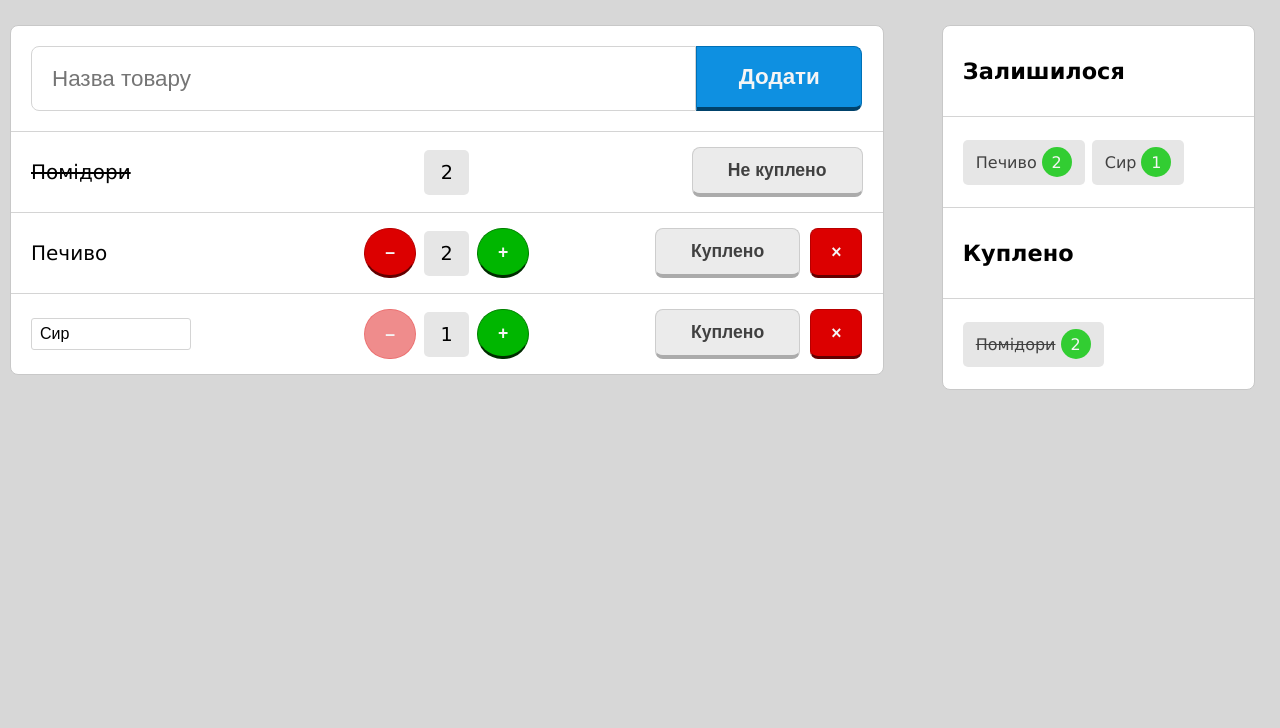
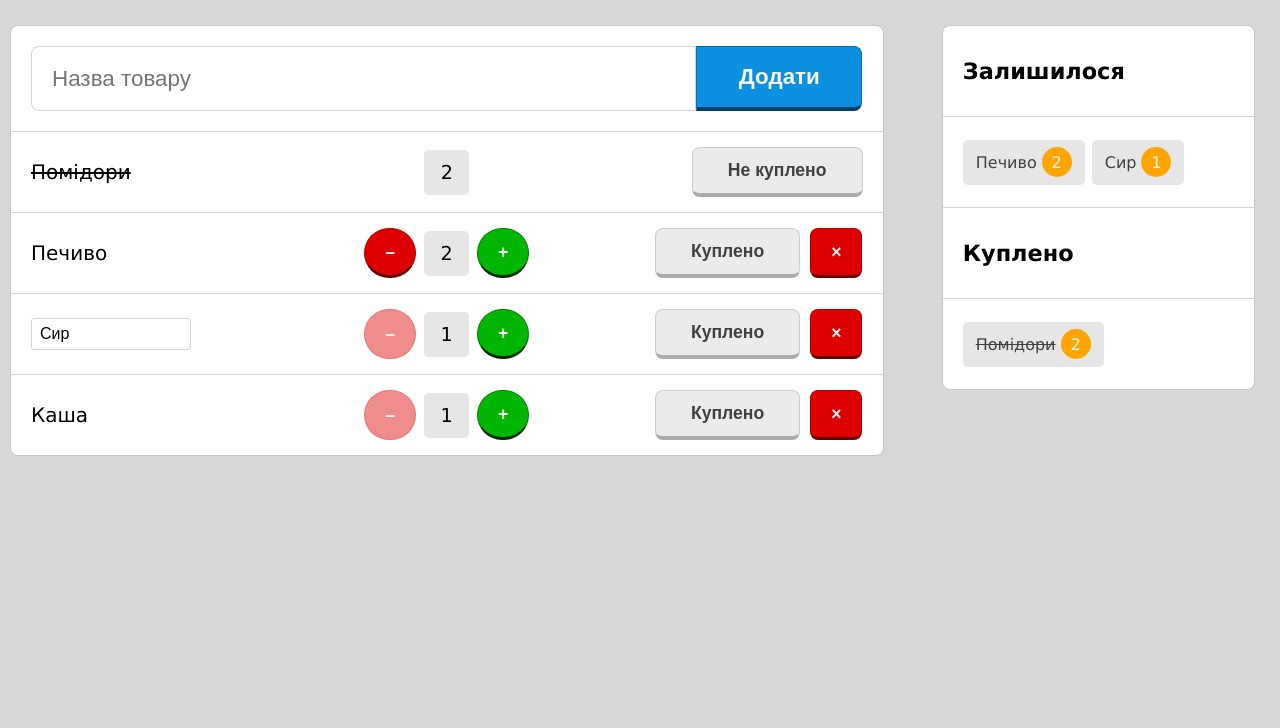
Before and after one commit to Oleksiy-Zhytnetskyi/Lab3-Zhytnetskyi, a plain HTML site: page index.html in a window 1280 px wide. Shown: the top 728 px of the page. Drawn offline with Linux system fonts and the light colour scheme.

Commit message:
Implemented a basic list item builder

```diff
--- a/index.html
+++ b/index.html
@@ -3,7 +3,7 @@
 <head lang="uk">
     <meta charset="UTF-8" />
 	<meta name="viewport" content="width=device-width, initial-scale=1.0" />
-    <title>Lab2 - Buy List</title>
+    <title>Lab3 - Buy List 2.0</title>
 
     <link rel="stylesheet" type="text/css" href="main.css" />
 </head>
@@ -34,7 +34,8 @@
 
 				<section class="item-buttons">
 					<button class="item-button text-button square-button" data-tooltip="Buy state">Не куплено</button>
-					<button class="item-button red-button square-button disabled" data-tooltip="Remove chosen">×</button>
+					<button class="item-button text-button square-button disabled" data-tooltip="Buy state">Куплено</button>
+					<button class="item-button red-button square-button disabled" data-tooltip="Remove">×</button>
 				</section>
 			</section>
 
@@ -51,8 +52,9 @@
 				</section>
 
 				<section class="item-buttons">
+					<button class="item-button text-button square-button disabled" data-tooltip="Buy state">Не куплено</button>
 					<button class="item-button text-button square-button" data-tooltip="Buy state">Куплено</button>
-					<button class="item-button red-button square-button" data-tooltip="Remove chosen">×</button>
+					<button class="item-button red-button square-button" data-tooltip="Remove">×</button>
 				</section>
 			</section>
 
@@ -71,8 +73,9 @@
 				</section>
 
 				<section class="item-buttons">
+					<button class="item-button text-button square-button disabled" data-tooltip="Buy state">Не куплено</button>
 					<button class="item-button text-button square-button" data-tooltip="Buy state">Куплено</button>
-					<button class="item-button red-button square-button" data-tooltip="Remove chosen">×</button>
+					<button class="item-button red-button square-button" data-tooltip="Remove">×</button>
 				</section>
 			</section>
 		</section>
--- a/index.js
+++ b/index.js
@@ -1,5 +1,115 @@
-const items = document.querySelectorAll(".item-amount");
-for (const item of items) {
-    item.style.userSelect = "none";
-    item.style.backgroundColor = "limegreen";
+/* Classes */
+class PageContentBuilder {
+    /* Constructors */
+    constructor() {}
+
+    /* "Public" Methods */
+    addListItem(itemName, itemValue = 1) {
+        const mainPanel = document.querySelector(".main-panel");
+
+        const itemWrapper = document.createElement("section");
+        itemWrapper.className = "main-panel-item";
+        itemWrapper.appendChild(this.createListItemLabel(itemName));
+        itemWrapper.appendChild(this.createListItemQuantityCounter(itemValue));
+        itemWrapper.appendChild(this.createListItemPurchaseButtons());
+
+        mainPanel.appendChild(itemWrapper);
+        return;
+    }
+
+    /* "Private" Methods */
+    createListItemPurchaseButtons() {
+        const buttonsWrapper = document.createElement("section");
+        buttonsWrapper.className = "item-buttons";
+
+        buttonsWrapper.appendChild(this.createRevertButton());
+        buttonsWrapper.appendChild(this.createBoughtButton());
+        buttonsWrapper.appendChild(this.createDeleteButton());
+
+        return buttonsWrapper;
+    }
+
+    createDeleteButton() {
+        const deleteButton = document.createElement("button");
+        deleteButton.className = "item-button red-button square-button";
+        deleteButton.innerHTML = "×";
+        deleteButton.setAttribute("data-tooltip", "Remove");
+        return deleteButton;
+    }
+
+    createBoughtButton() {
+        const boughtButton = document.createElement("button");
+        boughtButton.className = "item-button text-button square-button";
+        boughtButton.innerHTML = "Куплено";
+        boughtButton.setAttribute("data-tooltip", "Buy state");
+        return boughtButton;
+    }
+
+    createRevertButton() {
+        const revertButton = document.createElement("button");
+        revertButton.className = "item-button text-button square-button disabled";
+        revertButton.innerHTML = "Не куплено";
+        revertButton.setAttribute("data-tooltip", "Buy state");
+        return revertButton;
+    }
+
+    createListItemQuantityCounter(itemValue) {
+        const itemQuantityWrapper = document.createElement("section");
+        itemQuantityWrapper.className = "item-counter";
+
+        itemQuantityWrapper.appendChild(this.createDecrementButton(itemValue));
+        itemQuantityWrapper.appendChild(this.createCounterDisplay(itemValue));
+        itemQuantityWrapper.appendChild(this.createIncrementButton());
+
+        return itemQuantityWrapper;
+    }
+
+    createIncrementButton() {
+        const incrementButton = document.createElement("button");
+        incrementButton.className = "item-button green-button circle-button";
+        incrementButton.innerHTML = "+";
+        incrementButton.setAttribute("data-tooltip", "Increment");
+        return incrementButton;
+    }
+
+    createCounterDisplay(itemValue) {
+        const displayWrapper = document.createElement("span");
+        displayWrapper.className = "item-wrapper";
+
+        const counterDisplay = document.createElement("span");
+        counterDisplay.className = "item-counter-number";
+        counterDisplay.innerHTML = itemValue;
+
+        displayWrapper.appendChild(counterDisplay);
+        return displayWrapper;
+    }
+
+    createDecrementButton(itemValue) {
+        const decrementButton = document.createElement("button");
+        decrementButton.className = "item-button red-button circle-button";
+        if (itemValue === 1) {
+            decrementButton.className += " inactive";
+            decrementButton.tabIndex = -1;
+        }
+        decrementButton.innerHTML = "–";
+        decrementButton.setAttribute("data-tooltip", "Decrement");
+        return decrementButton;
+    }
+
+    createListItemLabel(itemName) {
+        const itemLabel = document.createElement("section");
+        itemLabel.className = "item-label";
+        itemLabel.innerHTML = itemName;
+        return itemLabel;
+    }
 }
+
+/* Object Instantiation */
+const builder = new PageContentBuilder();
+builder.addListItem("Каша");
+
+/* Event Listeners */
+// ...
+
+/* Event Handlers */
+// ...
--- a/main.css
+++ b/main.css
@@ -193,6 +193,7 @@ section.main-panel-item > section {
     background-color: rgba(220, 0, 0, 0.45);
     border: 1px solid rgba(220, 0, 0, 0.2);
     outline: none;
+    user-select: none;
 }
 
 .red-button:not(.inactive):hover {
@@ -294,11 +295,11 @@ section.side-panel-item span.item-amount {
 
 /** Tooltip styles */
 
-[data-tooltip] {
+:not(.inactive)[data-tooltip] {
     position: relative;
 }
 
-[data-tooltip]::after {
+:not(.inactive)[data-tooltip]::after {
     position: absolute;
     padding: 8px 12px;
     bottom: 15px;
@@ -315,7 +316,7 @@ section.side-panel-item span.item-amount {
     border-radius: 8px;
 }
 
-[data-tooltip]:hover:after {
+:not(.inactive)[data-tooltip]:hover:after {
     display: block;
     transform: translate(0%, -100%) scale(1);
 }
```
Also changed, not shown: 1 other file.
